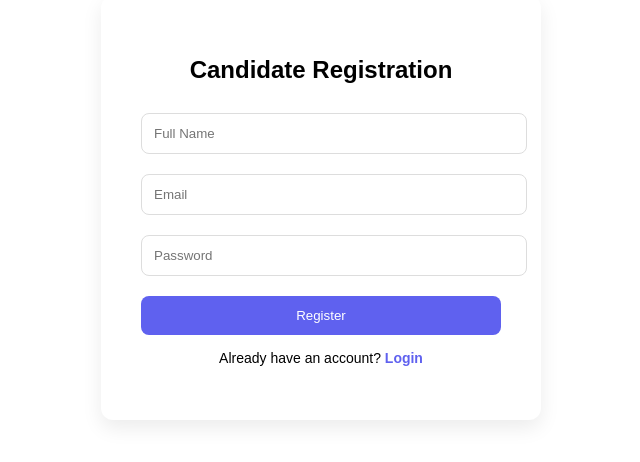
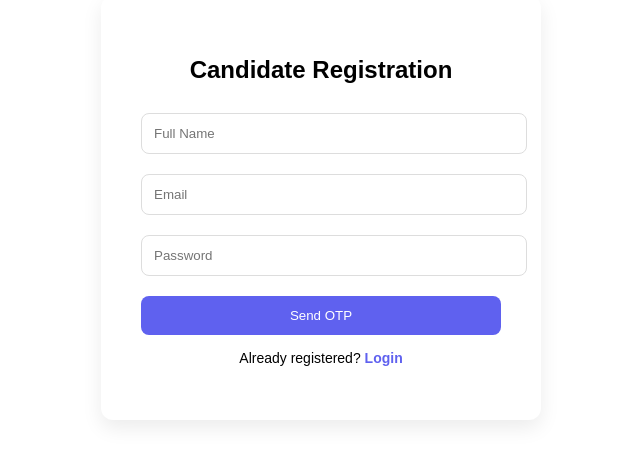
Before and after one commit to rishav2244/ExamSystem, a React (Vite) app in the folder ExamFrontend/: page /register in a window 1280 px wide. Shown: the part 192-654 px from the top of the page, without its empty margins (319-959 px from the left). Built offline with nearby package versions, Linux system fonts and the light colour scheme.

Commit message:
frontend changes for the candidate registration

```diff
--- a/ExamFrontend/src/api/api.jsx
+++ b/ExamFrontend/src/api/api.jsx
@@ -28,6 +28,25 @@ export const registerCandidate = async (name, email, password) => {
             payload
         );
         return resp.data;
+    } catch (err) {
+        throw err;
+    }
+};
+export const verifyOtp = async (email, otp) => {
+
+    const payload = {
+        email,
+        otp
+    };
+
+    try {
+        const resp = await axios.post(
+            `${API_URL}/user/verify-otp`,
+            payload
+        );
+
+        return resp.data;
+
     } catch (err) {
         throw err;
     }
--- a/ExamFrontend/src/pages/Register.jsx
+++ b/ExamFrontend/src/pages/Register.jsx
@@ -1,48 +1,89 @@
 import { useState } from "react";
 import { useNavigate } from "react-router-dom";
-import { registerCandidate } from "../api/api";
-import "../App.css";
+import { registerCandidate, verifyOtp } from "../api/api";
 
 export const Register = () => {
+
+    const navigate = useNavigate();
+
+    const [step, setStep] = useState(1);
+
     const [name, setName] = useState("");
     const [email, setEmail] = useState("");
     const [password, setPassword] = useState("");
+
+    const [otp, setOtp] = useState("");
+
     const [message, setMessage] = useState("");
     const [loading, setLoading] = useState(false);
 
-    const navigate = useNavigate();
+    const handleSendOtp = async (e) => {
+        e.preventDefault();
 
-    const handleRegister = async (e) => {
-        e.preventDefault();
         setLoading(true);
         setMessage("");
 
         try {
+
             await registerCandidate(name, email, password);
 
-            setMessage("Registration successful! You can now login.");
+            setStep(2);
+            setMessage("OTP sent to your email.");
+
+        } catch (err) {
+
+            setMessage(
+                err.response?.data ||
+                "Failed to send OTP"
+            );
+
+        } finally {
+            setLoading(false);
+        }
+    };
+
+
+    const handleVerifyOtp = async (e) => {
+
+        e.preventDefault();
+
+        setLoading(true);
+        setMessage("");
+
+        try {
+
+            await verifyOtp(email, otp);
+
+            setMessage("Registration successful!");
 
             setTimeout(() => {
                 navigate("/login");
             }, 2000);
 
         } catch (err) {
+
             setMessage(
-                err.response?.data?.message ||
                 err.response?.data ||
-                "Registration failed"
+                "OTP verification failed"
             );
+
         } finally {
             setLoading(false);
         }
     };
 
+
     return (
         <div className="auth-container">
+
             <div className="auth-card">
+
                 <h2>Candidate Registration</h2>
 
-                <form onSubmit={handleRegister}>
+
+                {step === 1 && (
+
+                    <form onSubmit={handleSendOtp}>
 
                         <input
                             type="text"
@@ -69,19 +110,45 @@ export const Register = () => {
                         />
 
                         <button type="submit" disabled={loading}>
-                        {loading ? "Registering..." : "Register"}
+                            {loading ? "Sending OTP..." : "Send OTP"}
                         </button>
+
                     </form>
+
+                )}
+
+
+                {step === 2 && (
+
+                    <form onSubmit={handleVerifyOtp}>
+
+                        <input
+                            type="text"
+                            placeholder="Enter OTP"
+                            value={otp}
+                            onChange={(e) => setOtp(e.target.value)}
+                            required
+                        />
+
+                        <button type="submit" disabled={loading}>
+                            {loading ? "Verifying..." : "Verify OTP"}
+                        </button>
+
+                    </form>
+
+                )}
 
                 {message && <p className="auth-message">{message}</p>}
 
                 <p className="switch-auth">
-                    Already have an account?{" "}
+                    Already registered?{" "}
                     <span onClick={() => navigate("/login")}>
                         Login
                     </span>
                 </p>
+
             </div>
+
         </div>
     );
 };
```
Also changed, not shown: 1 other file (tests, documents, lock files or other folders). Lines whose indentation alone changed are shown as unchanged.
